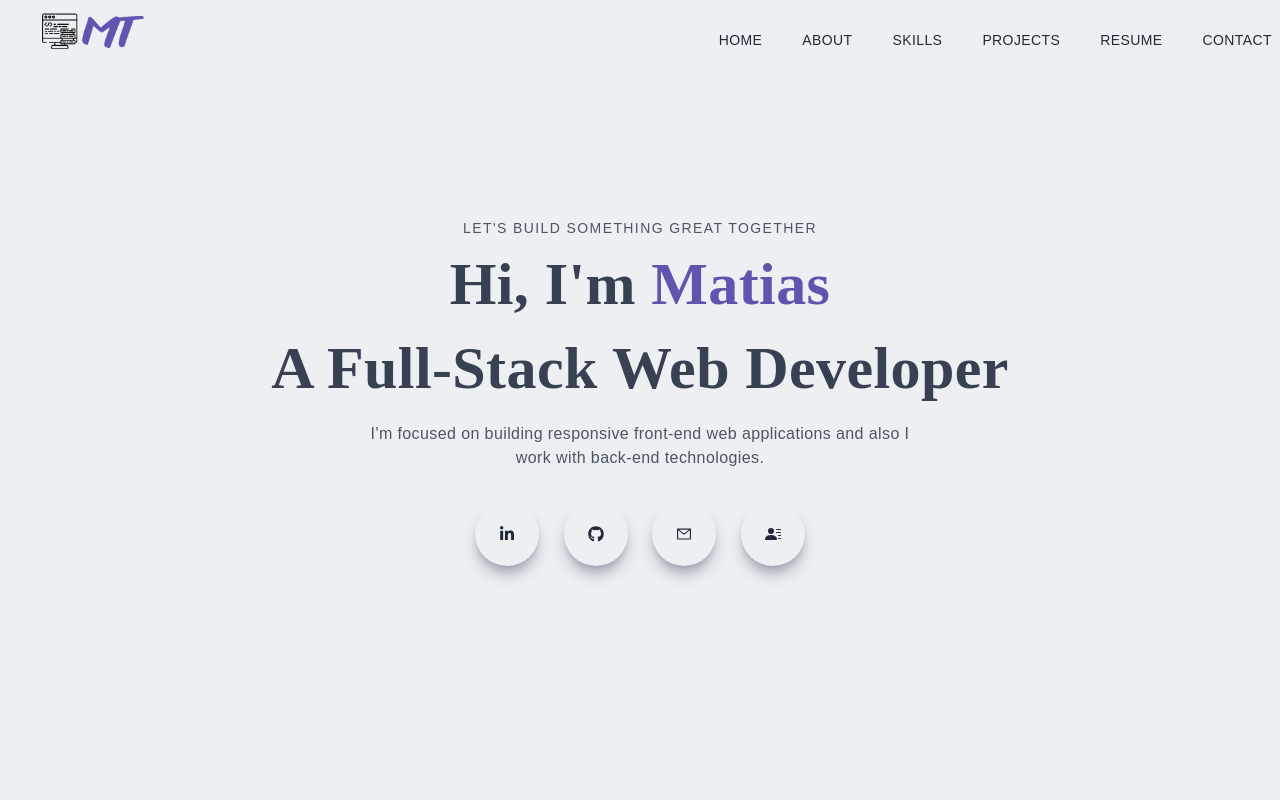
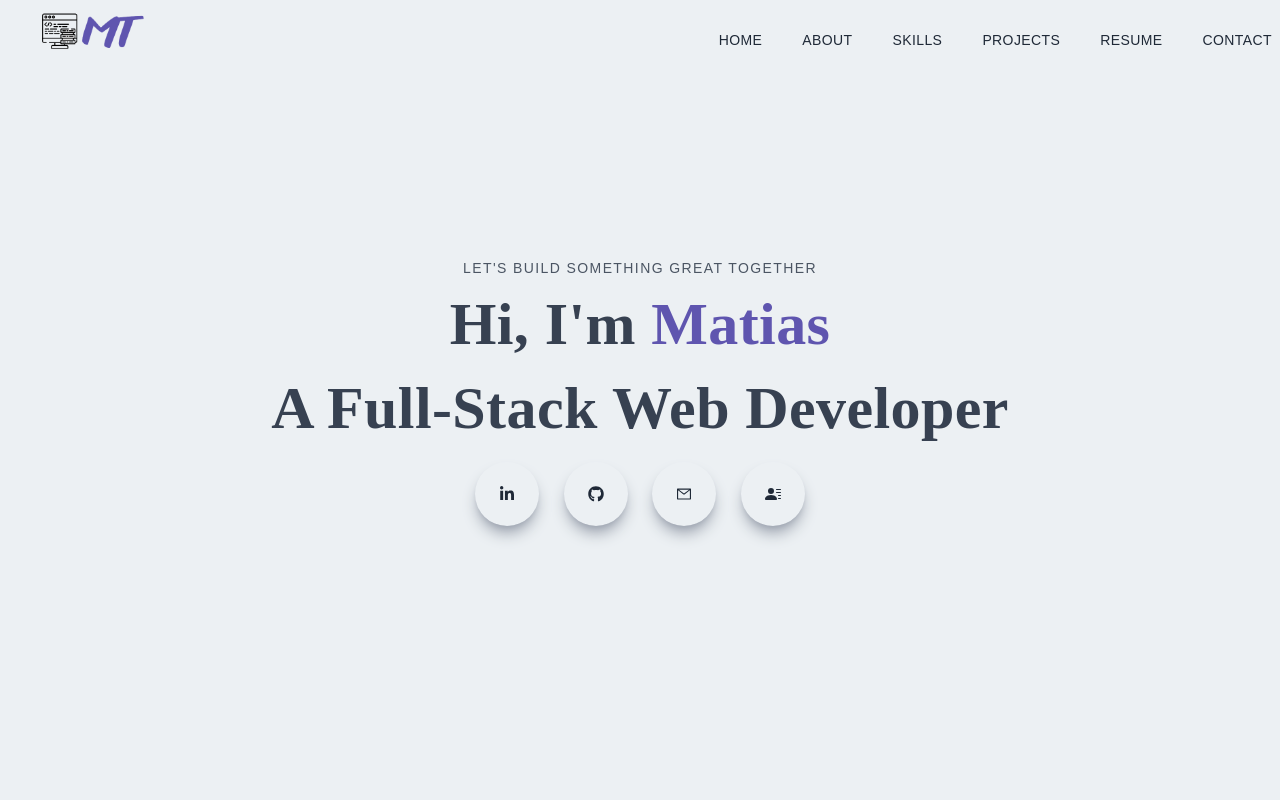
Before and after one commit to teyuu/personal-portfolio, a Next.js app: page / in a window 1280 px wide. Shown: the top 800 px of the page. Built offline with nearby package versions, Linux system fonts and the light colour scheme.

Commit message:
changes main

```diff
--- a/components/Main.jsx
+++ b/components/Main.jsx
@@ -16,10 +16,6 @@ const Main = () => {
             Hi, I&#39;m <span className="text-[#5f55af]"> Matias</span>
           </h1>
           <h1 className="py-2 text-gray-700">A Full-Stack Web Developer</h1>
-          <p className="py-4 text-gray-600 sm:max-w-[70%] m-auto">
-            I&#39;m focused on building responsive front-end web applications
-            and also I work with back-end technologies.
-          </p>
           <div className="flex items-center justify-between max-w-[330px] m-auto py-4">
             <a
               href="https://www.linkedin.com/in/matias-tellini-12a705232/"
```
